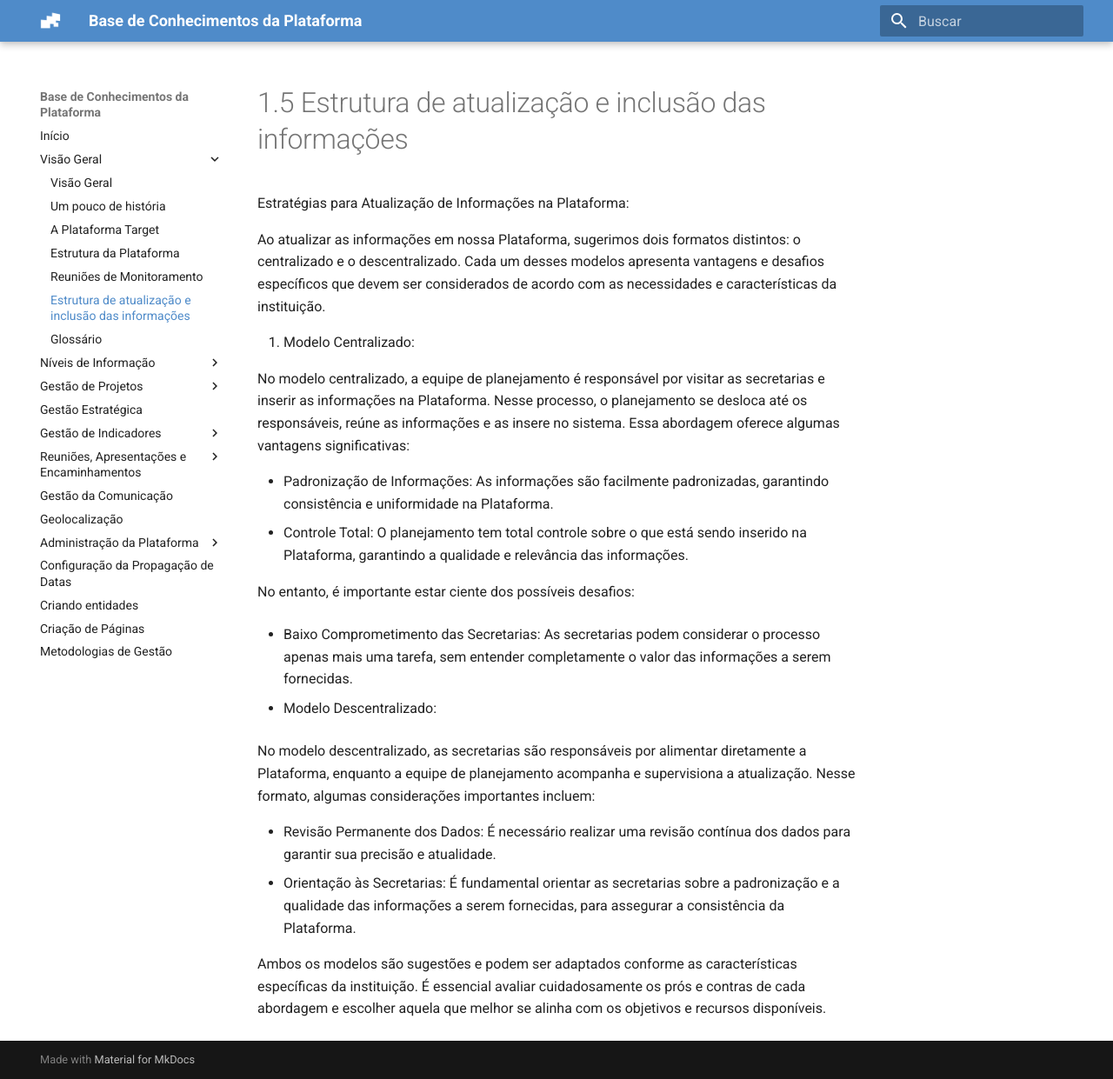
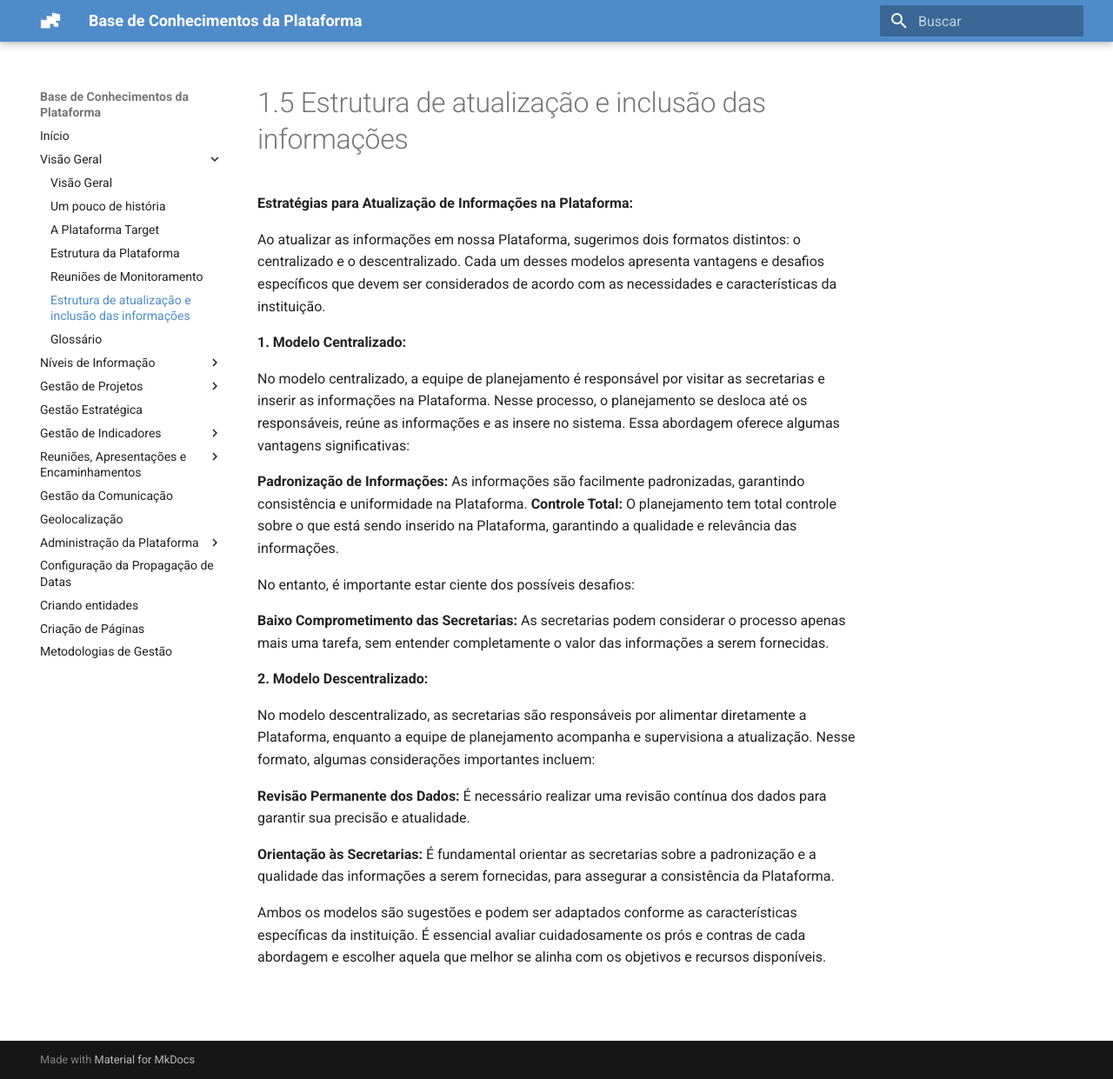
Before and after one commit to facilit/facilit.github.io, an MkDocs documentation site: the page built from docs/1.5_Estrutura_de_atualização_e_inclusão_das_informações.md, in a window 1280 px wide and 1241 px high. Shown: the whole window at 87% size. Built offline with MkDocs 1.6.1 and Material for MkDocs 9.7.7, drawn with Linux system fonts in a browser that asks for light colours.

Commit message:
Update 1.5_Estrutura_de_atualização_e_inclusão_das_informações.md

```diff
--- a/docs/1.5_Estrutura_de_atualização_e_inclusão_das_informações.md
+++ b/docs/1.5_Estrutura_de_atualização_e_inclusão_das_informações.md
@@ -1,25 +1,26 @@
 # 1.5 Estrutura de atualização e inclusão das informações
 
-Estratégias para Atualização de Informações na Plataforma:
+**Estratégias para Atualização de Informações na Plataforma:**
 
 Ao atualizar as informações em nossa Plataforma, sugerimos dois formatos distintos: o centralizado e o descentralizado. Cada um desses modelos apresenta vantagens e desafios específicos que devem ser considerados de acordo com as necessidades e características da instituição.
 
-1. Modelo Centralizado:
+**1. Modelo Centralizado:**
 
 No modelo centralizado, a equipe de planejamento é responsável por visitar as secretarias e inserir as informações na Plataforma. Nesse processo, o planejamento se desloca até os responsáveis, reúne as informações e as insere no sistema. Essa abordagem oferece algumas vantagens significativas:
 
-- Padronização de Informações: As informações são facilmente padronizadas, garantindo consistência e uniformidade na Plataforma.
-- Controle Total: O planejamento tem total controle sobre o que está sendo inserido na Plataforma, garantindo a qualidade e relevância das informações.
+**Padronização de Informações:** As informações são facilmente padronizadas, garantindo consistência e uniformidade na Plataforma.
+**Controle Total:** O planejamento tem total controle sobre o que está sendo inserido na Plataforma, garantindo a qualidade e relevância das informações.
 
 No entanto, é importante estar ciente dos possíveis desafios:
 
-- Baixo Comprometimento das Secretarias: As secretarias podem considerar o processo apenas mais uma tarefa, sem entender completamente o valor das informações a serem fornecidas.
+**Baixo Comprometimento das Secretarias:** As secretarias podem considerar o processo apenas mais uma tarefa, sem entender completamente o valor das informações a serem fornecidas.
 
-2. Modelo Descentralizado:
+**2. Modelo Descentralizado:**
 
 No modelo descentralizado, as secretarias são responsáveis por alimentar diretamente a Plataforma, enquanto a equipe de planejamento acompanha e supervisiona a atualização. Nesse formato, algumas considerações importantes incluem:
 
-- Revisão Permanente dos Dados: É necessário realizar uma revisão contínua dos dados para garantir sua precisão e atualidade.
-- Orientação às Secretarias: É fundamental orientar as secretarias sobre a padronização e a qualidade das informações a serem fornecidas, para assegurar a consistência da Plataforma.
+**Revisão Permanente dos Dados:** É necessário realizar uma revisão contínua dos dados para garantir sua precisão e atualidade.
+
+**Orientação às Secretarias:** É fundamental orientar as secretarias sobre a padronização e a qualidade das informações a serem fornecidas, para assegurar a consistência da Plataforma.
 
 Ambos os modelos são sugestões e podem ser adaptados conforme as características específicas da instituição. É essencial avaliar cuidadosamente os prós e contras de cada abordagem e escolher aquela que melhor se alinha com os objetivos e recursos disponíveis.
```
